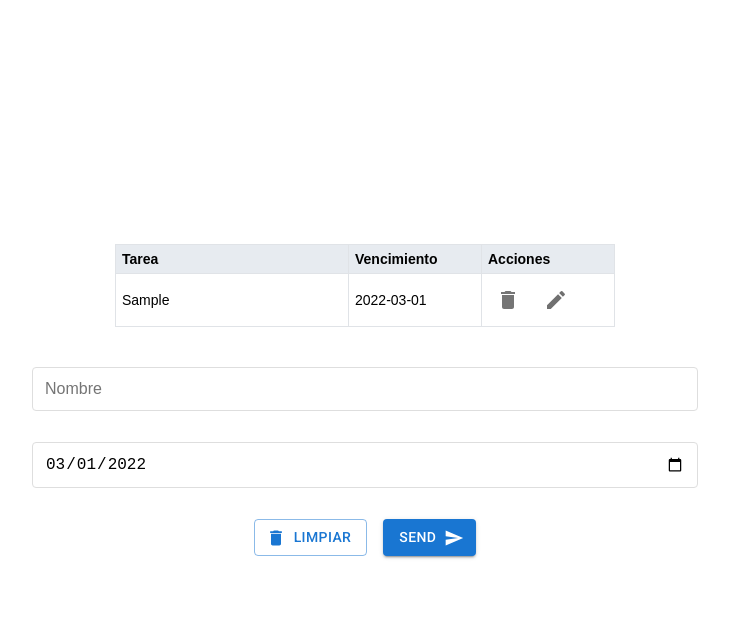
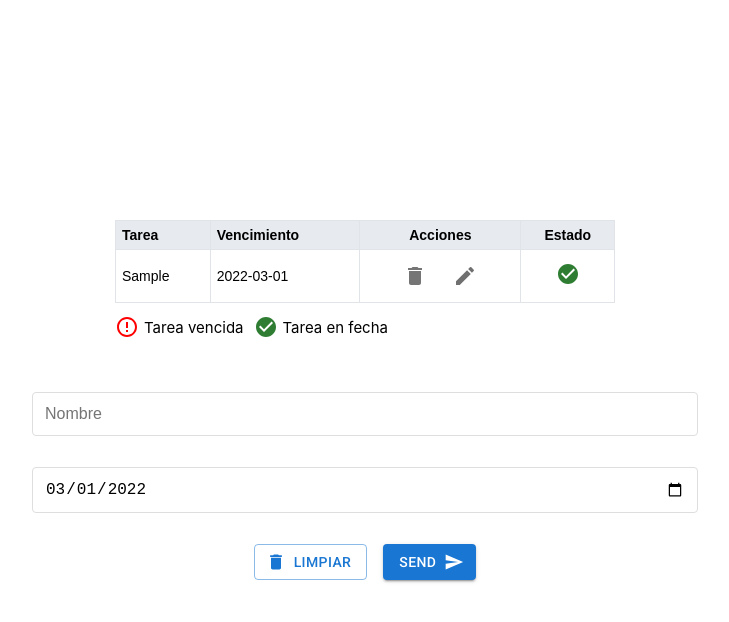
Before and after one commit to FrancoMusolino/ListaDeTareas, a React (Create React App) app: page / in a window 1280 px wide. Both pictures are taken after typing "Sample" into the empty fields and a click on the button "SEND". Shown: the top 622 px of the page, without its empty margins (275-1004 px from the left). Built offline with nearby package versions, Linux system fonts and the light colour scheme.

Commit message:
Works status

```diff
--- a/package.json
+++ b/package.json
@@ -6,7 +6,11 @@
     "@emotion/react": "^11.8.1",
     "@emotion/styled": "^11.8.1",
     "@fontsource/roboto": "^4.5.3",
-    "@mui/icons-material": "^5.4.2",
+    "@fortawesome/fontawesome-svg-core": "^6.1.1",
+    "@fortawesome/free-regular-svg-icons": "^6.1.1",
+    "@fortawesome/free-solid-svg-icons": "^6.1.1",
+    "@fortawesome/react-fontawesome": "^0.1.18",
+    "@mui/icons-material": "^5.5.1",
     "@mui/material": "^5.4.3",
     "@testing-library/jest-dom": "^5.16.2",
     "@testing-library/react": "^12.1.3",
--- a/public/index.html
+++ b/public/index.html
@@ -24,6 +24,7 @@
     -->
   <title>Lista de Tareas</title>
   <link rel="stylesheet" href="https://fonts.googleapis.com/css?family=Roboto:300,400,500,700&display=swap" />
+  <script src="https://kit.fontawesome.com/dfb3a348e3.js" crossorigin="anonymous"></script>
 </head>
 
 <body>
--- a/src/components/Table.jsx
+++ b/src/components/Table.jsx
@@ -1,8 +1,11 @@
 import * as React from 'react';
-import { useState, useEffect } from 'react';
+import { useState, useEffect, useContext } from 'react';
 import { styled } from '@mui/system';
+import ErrorOutlineIcon from '@mui/icons-material/ErrorOutline';
+import CheckCircleIcon from '@mui/icons-material/CheckCircle';
 import TableButtons from './TableButtons';
 import { TYPES } from '../actions/tareasActions';
+import DateContext from '../context/Date';
 
 const grey = {
   50: '#F3F6F9',
@@ -41,6 +44,7 @@ const Root = styled('div')(
 
 export default function Table({ data, dispatch }) {
   const [filas, setFilas] = useState(data);
+  const { dateToPrint } = useContext(DateContext);
 
   useEffect(() => {
     setFilas(data);
@@ -51,28 +55,46 @@ export default function Table({ data, dispatch }) {
   return (
     <Root sx={{ width: 500, maxWidth: '100%' }}>
       <table aria-label="custom pagination table">
-        <thead>
+        <thead >
           <tr>
-            <th>Tarea</th>
+            <th >Tarea</th>
             <th>Vencimiento</th>
-            <th>Acciones</th>
+            <th style={{ textAlign: "center" }}>Acciones</th>
+            <th style={{ textAlign: "center" }}>Estado</th>
           </tr>
         </thead>
-        <tbody>
-          {filas.length === 0 ? <tr><td colSpan={3}>No hay tareas</td></tr>
-            : filas.map((row) => (
+        {filas.length === 0 ? <tr><td colSpan={3}>No hay tareas</td></tr>
+          : filas.map((row) => (
+            <tbody>
               <tr key={row.id}>
                 <td>{row.name}</td>
-                <td style={{ width: 120 }} align="right">
+                <td align="right">
                   {row.date}
                 </td>
-                <td style={{ width: 120 }} align="right">
+                <td align="right">
                   <TableButtons dispatch={dispatch} row={row} deleteRow={deleteRow} />
                 </td>
+                <td style={{ textAlign: "center" }}>
+                  {
+                    dateToPrint > row.date ? <ErrorOutlineIcon style={{ color: "red" }} /> :
+                      <CheckCircleIcon color='success' />
+                  }
+                </td>
               </tr>
-            ))}
-        </tbody>
+            </tbody>
+          ))}
       </table>
-    </Root>
+
+      <div style={{ display: "flex", gap: "10px" }}>
+        <div style={{ display: "flex", gap: "5px", alignItems: "center" }}>
+          <ErrorOutlineIcon style={{ color: "red" }} />
+          <p style={{ fontSize: "15px" }}>Tarea vencida</p>
+        </div>
+        <div style={{ display: "flex", gap: "5px", alignItems: "center" }}>
+          <CheckCircleIcon color='success' />
+          <p style={{ fontSize: "15px" }}>Tarea en fecha</p>
+        </div>
+      </div>
+    </Root >
   );
 }
--- a/src/components/TableButtons.jsx
+++ b/src/components/TableButtons.jsx
@@ -1,7 +1,6 @@
 import * as React from 'react';
 import IconButton from '@mui/material/IconButton';
 import EditIcon from '@mui/icons-material/Edit';
-import Stack from '@mui/material/Stack';
 import DeleteIcon from '@mui/icons-material/Delete';
 import { TYPES } from '../actions/tareasActions';
 
@@ -9,7 +8,7 @@ export default function TableButtons({ row, dispatch, deleteRow }) {
     const { name, date, id } = row;
 
     const handleDelete = () => {
-        let auth = window.confirm(`Desea eliminar la fila con el id ${id}`)
+        let auth = window.confirm(`Desea eliminar la tarea: ${name}`)
         if (auth) {
             deleteRow(id);
         } else {
@@ -20,7 +19,7 @@ export default function TableButtons({ row, dispatch, deleteRow }) {
     const handleEdit = () => dispatch({ type: TYPES.EDITROW, payload: [name, date, id] });
 
     return (
-        <Stack direction="row" spacing={1}>
+        <div style={{ display: "flex", gap: "10px", justifyContent: "center" }}>
             <IconButton onClick={handleDelete} aria-label="delete">
                 <DeleteIcon />
             </IconButton>
@@ -29,6 +28,6 @@ export default function TableButtons({ row, dispatch, deleteRow }) {
                     <EditIcon style={{ color: "#707070" }} />
                 </IconButton>
             </div>
-        </Stack>
+        </div>
     );
 }
```
Also changed, not shown: 1 other file (tests, documents, lock files or other folders).
